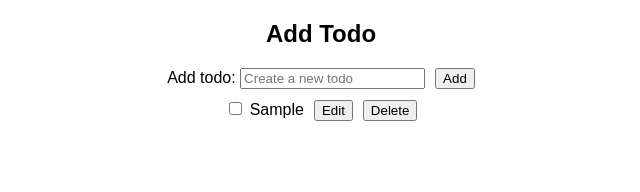
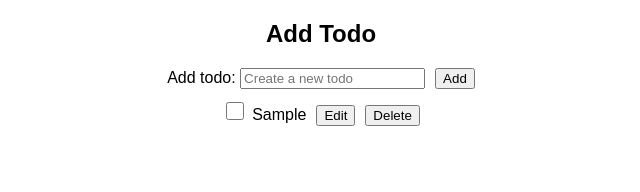
Before and after one commit to faddablack/crud-app, a React (Create React App) app: page / in a window 1280 px wide. Both pictures are taken after typing "Sample" into the empty fields and a click on the button "Add". Shown: the top 192 px of the page, without its empty margins (319-959 px from the left). Built offline with nearby package versions, Linux system fonts and the light colour scheme.

Commit message:
added color to checkbox

```diff
--- a/src/styles.css
+++ b/src/styles.css
@@ -19,3 +19,10 @@ button {
 .todo-checkbox {
   margin-right: 8px;
 }
+.todo-checkbox {
+  margin-right: 8px;
+  accent-color: #4caf50; /* green, swap for whatever color you want */
+  width: 18px;
+  height: 18px;
+  cursor: pointer;
+}
```
